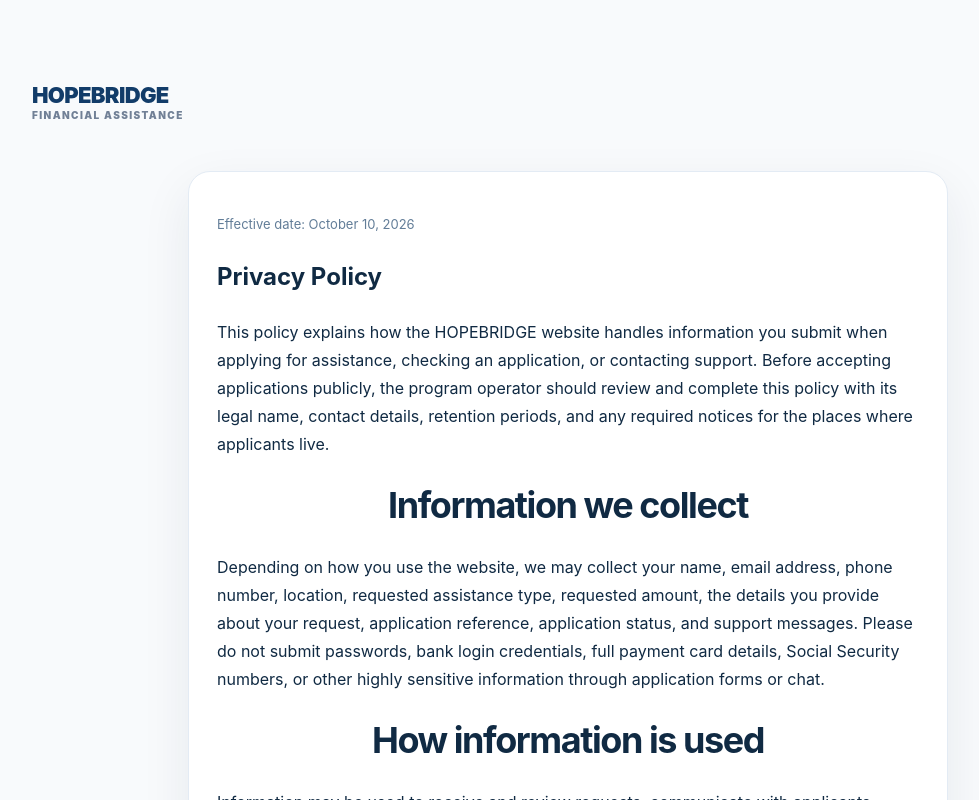
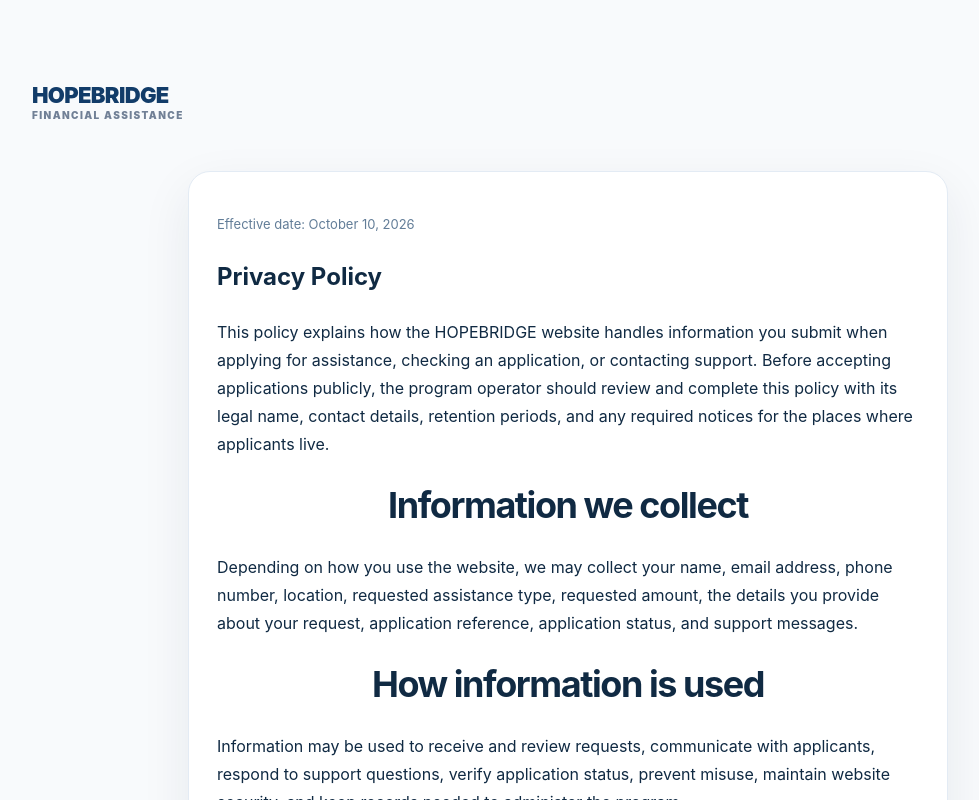
Before and after one commit to agentsarahmitchell56-code/USHopeBridge, a Next.js app: page /privacy in a window 1280 px wide. Shown: the top 800 px of the page, without its empty margins (72-1051 px from the left). Built offline with nearby package versions, Linux system fonts and the light colour scheme.

Commit message:
Remove sensitive-information warning from privacy policy

```diff
--- a/app/privacy/page.tsx
+++ b/app/privacy/page.tsx
@@ -31,9 +31,6 @@ export default function PrivacyPolicyPage() {
             email address, phone number, location, requested assistance type,
             requested amount, the details you provide about your request,
             application reference, application status, and support messages.
-            Please do not submit passwords, bank login credentials, full payment
-            card details, Social Security numbers, or other highly sensitive
-            information through application forms or chat.
           </p>
 
           <h2>How information is used</h2>
```
